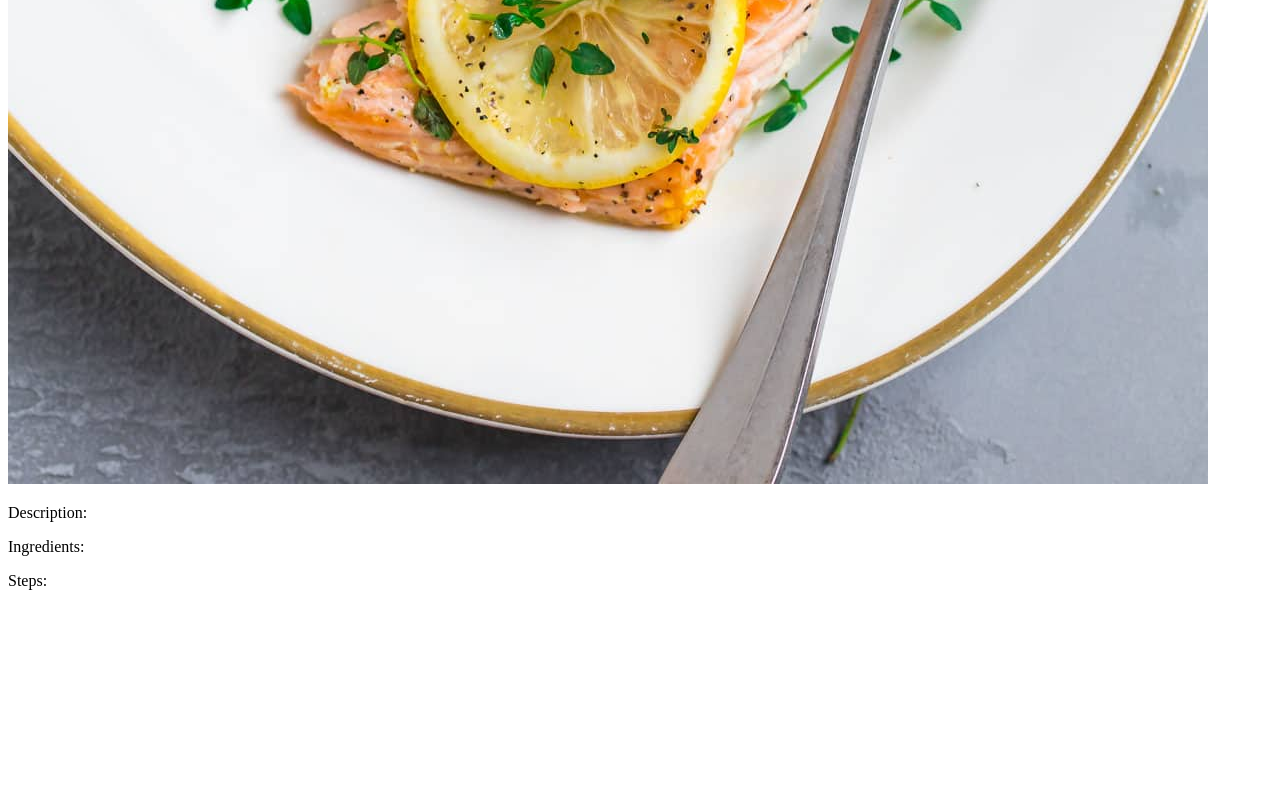
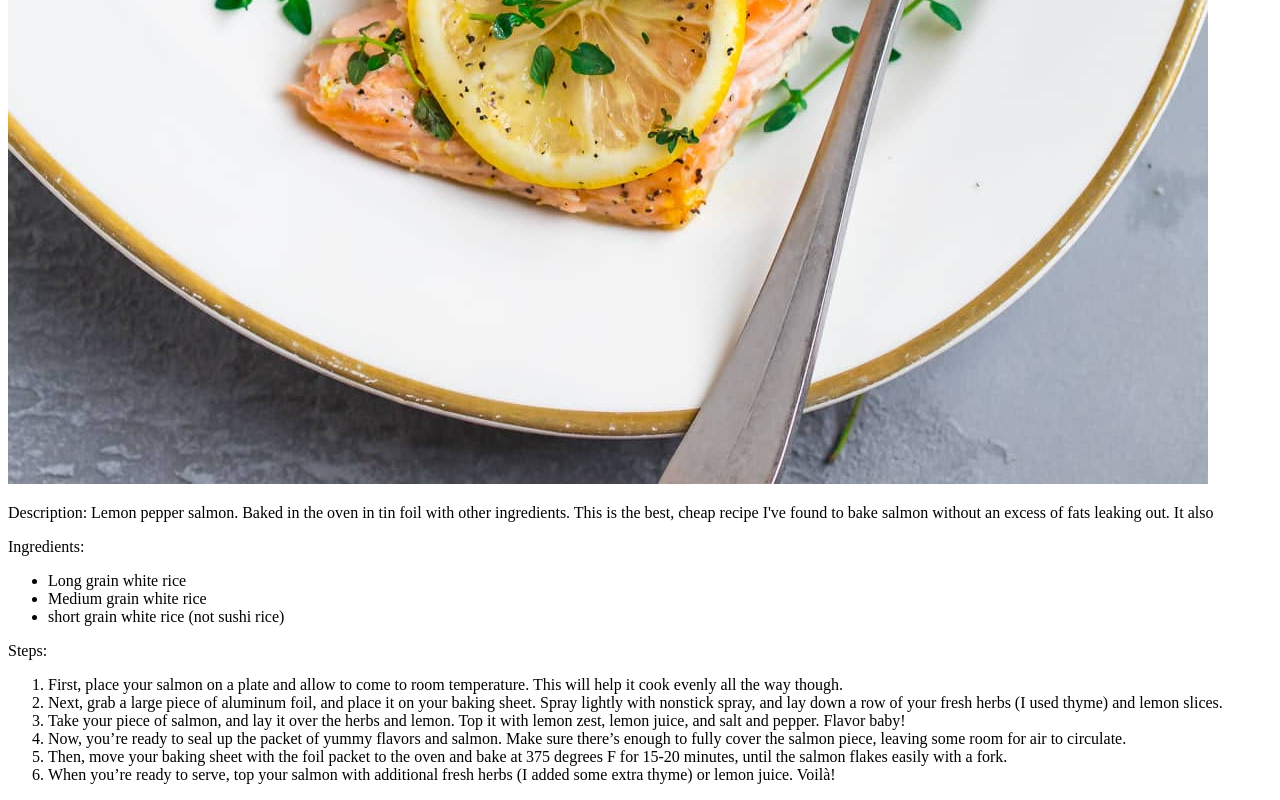
Before and after one commit to Kallory/Odin-recipes, a plain HTML site: page recipes/lemon-pepper-fish.html in a window 1280 px wide. Shown: the part 1036-1836 px from the top of the page. Before the commit the page ends 1642 px from the top, so only its background shows below. Drawn offline with Linux system fonts and the light colour scheme.

Commit message:
updated lemon pepper fish

```diff
--- a/recipes/lemon-pepper-fish.html
+++ b/recipes/lemon-pepper-fish.html
@@ -22,15 +22,26 @@
         <img src="images/Lemon-Pepper-Salmon-Recipe.jpg" alt="picture of cooked lemon pepper salmon">
 
         <p>Description:
-
+            Lemon pepper salmon. Baked in the oven in tin foil with other ingredients. This is the best, cheap recipe I've found to bake salmon without an excess of fats leaking out. It also
         </p>
 
         <p>Ingredients:
-
+            <ul>
+                <li>Long grain white rice</li>
+                <li>Medium grain white rice</li>
+                <li>short grain white rice (not sushi rice)</li>
+            </ul>
         </p>
 
         <p>Steps:
-
+           <ol>
+               <li>First, place your salmon on a plate and allow to come to room temperature. This will help it cook evenly all the way though.</li>
+               <li>Next, grab a large piece of aluminum foil, and place it on your baking sheet. Spray lightly with nonstick spray, and lay down a row of your fresh herbs (I used thyme) and lemon slices.</li>
+               <li>Take your piece of salmon, and lay it over the herbs and lemon. Top it with lemon zest, lemon juice, and salt and pepper. Flavor baby!</li>
+               <li>Now, you’re ready to seal up the packet of yummy flavors and salmon. Make sure there’s enough to fully cover the salmon piece, leaving some room for air to circulate.</li>
+               <li>Then, move your baking sheet with the foil packet to the oven and bake at 375 degrees F for 15-20 minutes, until the salmon flakes easily with a fork.</li>
+               <li>When you’re ready to serve, top your salmon with additional fresh herbs (I added some extra thyme) or lemon juice. Voilà!</li>
+           </ol>
         </p>
         <script src="" async defer></script>
     </body>
```
